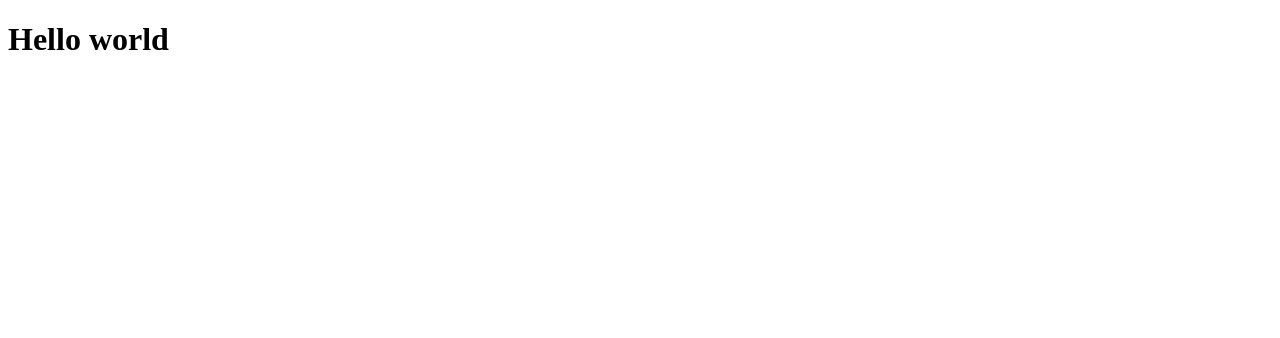
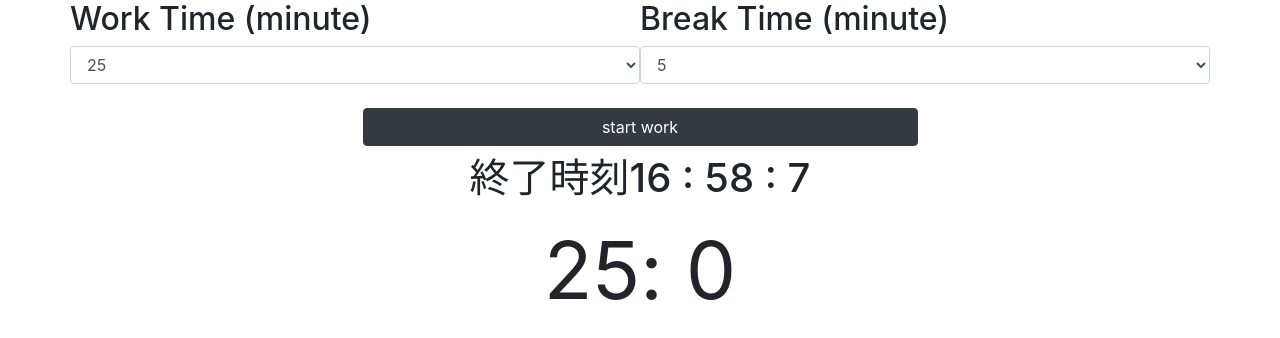
Before and after one commit to haruu11113/timer, a website: page public/index.html in a window 1280 px wide. Drawn offline with nearby package versions, Linux system fonts and the light colour scheme.

Commit message:
feat(間違えて修正したのでもとにもどした):

```diff
--- a/public/index.html
+++ b/public/index.html
@@ -1,10 +1,83 @@
 <!DOCTYPE html>
-<html>
+<html lang="ja">
 
-<head></head>
+<head>
+    <!-- Required meta tags -->
+    <meta charset="utf-8">
+    <meta name="viewport" content="width=device-width, initial-scale=1, shrink-to-fit=no">
+
+    <!-- Bootstrap CSS -->
+    <link rel="stylesheet" href="https://stackpath.bootstrapcdn.com/bootstrap/4.5.0/css/bootstrap.min.css"
+        integrity="sha384-9aIt2nRpC12Uk9gS9baDl411NQApFmC26EwAOH8WgZl5MYYxFfc+NcPb1dKGj7Sk" crossorigin="anonymous">
+
+    <title>Hello, world!</title>
+    <!-- <style> -->
+    <!--     body * { -->
+    <!--         border: 1px solid black; -->
+    <!--     } -->
+    <!-- </style> -->
+</head>
 
 <body>
-    <h1>Hello world</h1>
+    <div class="container">
+        <div class="row row-cols-2">
+            <div class="form-group">
+                <label class="h2" for="workTime">Work Time (minute)</label>
+                <select class="form-control h2" id="workMinute">
+                    <option>1</option>
+                    <option>5</option>
+                    <option>10</option>
+                    <option>15</option>
+                    <option>20</option>
+                    <option selected>25</option>
+                    <option>30</option>
+                    <option>35</option>
+                    <option>40</option>
+                    <option>45</option>
+                    <option>50</option>
+                    <option>55</option>
+                    <option>60</option>
+                </select>
+            </div>
+            <div class="form-group">
+                <label class="h2" for="breakTime">Break Time (minute)</label>
+                <select class="form-control h2" id="breakMinute" value='10'>
+                    <option>3</option>
+                    <option selected>5</option>
+                    <option>8</option>
+                    <option>10</option>
+                    <option>13</option>
+                    <option>15</option>
+                </select>
+            </div>
+        </div>
+        <!-- <div class="row align-items-center"> -->
+        <div class="d-flex justify-content-center">
+            <button type="button" class="btn btn-dark col-6 h1" id="startButton"></button>
+        </div>
+        <!-- </div> -->
+        <div class="col d-flex justify-content-center">
+            <div class="h1">終了時刻</div>
+            <div class="h1" id="timer">00:00:00</div>
+        </div>
+        <div class="col d-flex justify-content-center">
+            <a style="font-size: 5em;" id="timerMinute"></a>
+            <a style="font-size: 5em;" id="timerSecond"></a>
+        </div>
+    </div>
+    <!-- Optional JavaScript -->
+    <script type="text/javascript" src="https://ajax.googleapis.com/ajax/libs/jquery/1.9.1/jquery.min.js"></script>
+    <script src="./dist/index.js"></script>
+    <script src="https://code.jquery.com/jquery-3.5.1.slim.min.js"
+        integrity="sha384-DfXdz2htPH0lsSSs5nCTpuj/zy4C+OGpamoFVy38MVBnE+IbbVYUew+OrCXaRkfj"
+        crossorigin="anonymous"></script>
+    <script src="https://cdn.jsdelivr.net/npm/popper.js@1.16.0/dist/umd/popper.min.js"
+        integrity="sha384-Q6E9RHvbIyZFJoft+2mJbHaEWldlvI9IOYy5n3zV9zzTtmI3UksdQRVvoxMfooAo"
+        crossorigin="anonymous"></script>
+    <script src="https://stackpath.bootstrapcdn.com/bootstrap/4.5.0/js/bootstrap.min.js"
+        integrity="sha384-OgVRvuATP1z7JjHLkuOU7Xw704+h835Lr+6QL9UvYjZE3Ipu6Tp75j7Bh/kR0JKI"
+        crossorigin="anonymous"></script>
+
 </body>
 
 </html>
```
